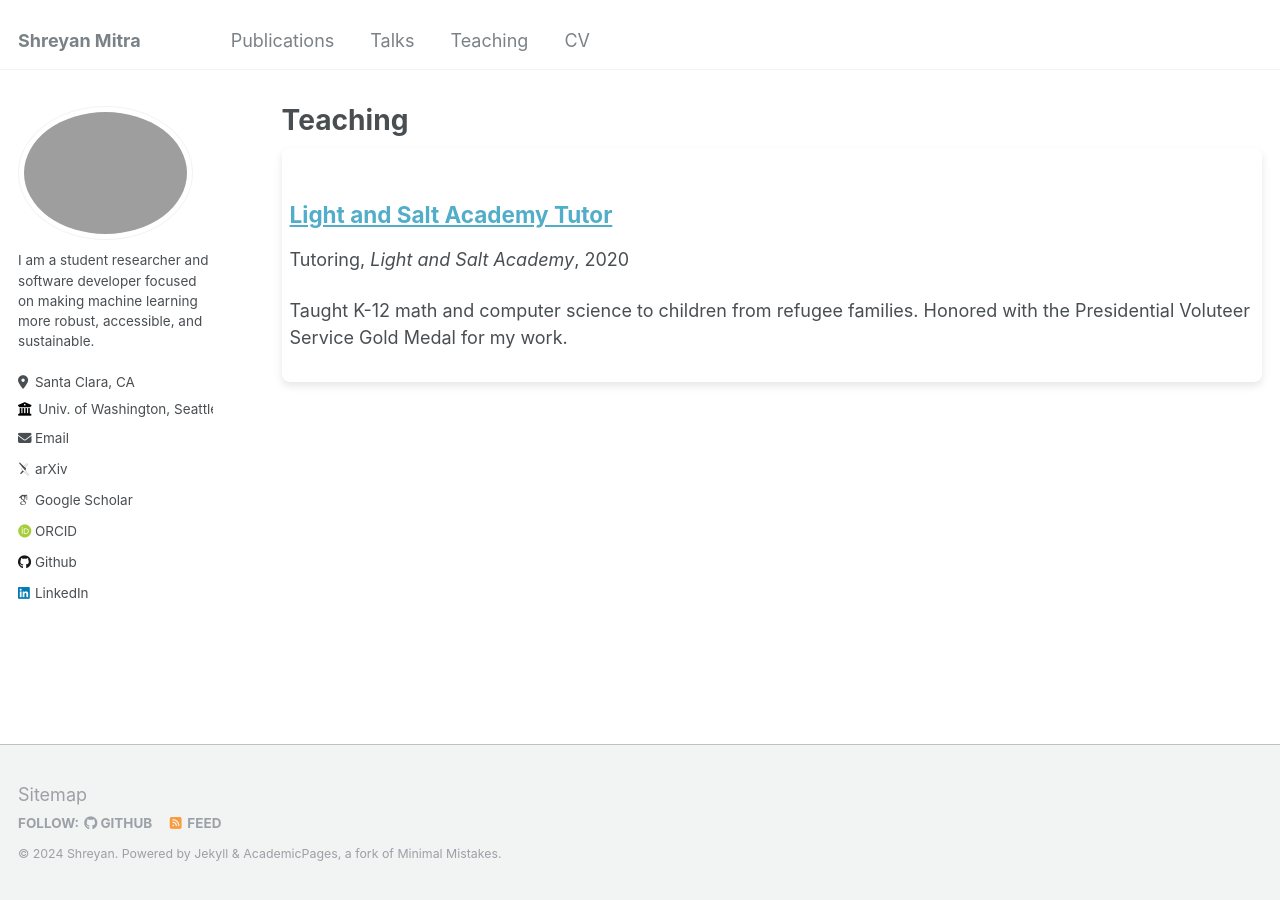
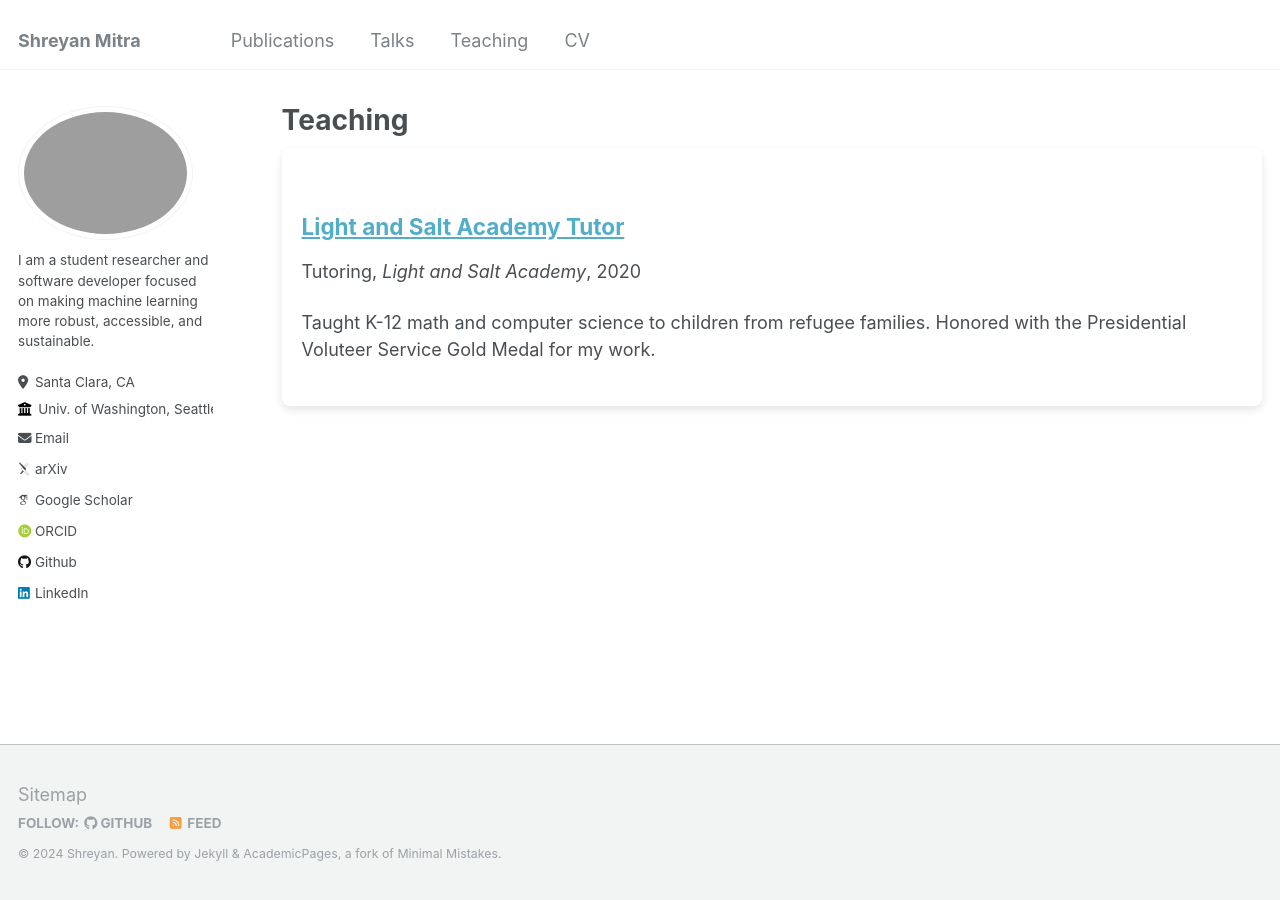
Before and after one commit to shreyanmitra/shreyanmitra.github.io, a Jekyll site: the page built from _pages/teaching.html, in a window 1280 px wide. Built offline with Jekyll 4.4.1, drawn with Linux system fonts in a browser that asks for light colours; some web fonts are replaced.

Commit message:
Update archive-single.html

```diff
--- a/_includes/archive-single.html
+++ b/_includes/archive-single.html
@@ -25,7 +25,7 @@
       </div>
     {% endif %}
 
-    <div style="background-color: white; box-shadow: 0 4px 8px rgba(0, 0, 0, 0.1); padding: 8px; border-radius: 8px; min-width:600px;margin-bottom: 25px">
+    <div style="background-color: white; box-shadow: 0 4px 8px rgba(0, 0, 0, 0.1); padding: 20px; border-radius: 8px; min-width:600px;margin-bottom: 25px">
 
     <h2 class="archive__item-title" itemprop="headline">
       {% if post.link %}
```
